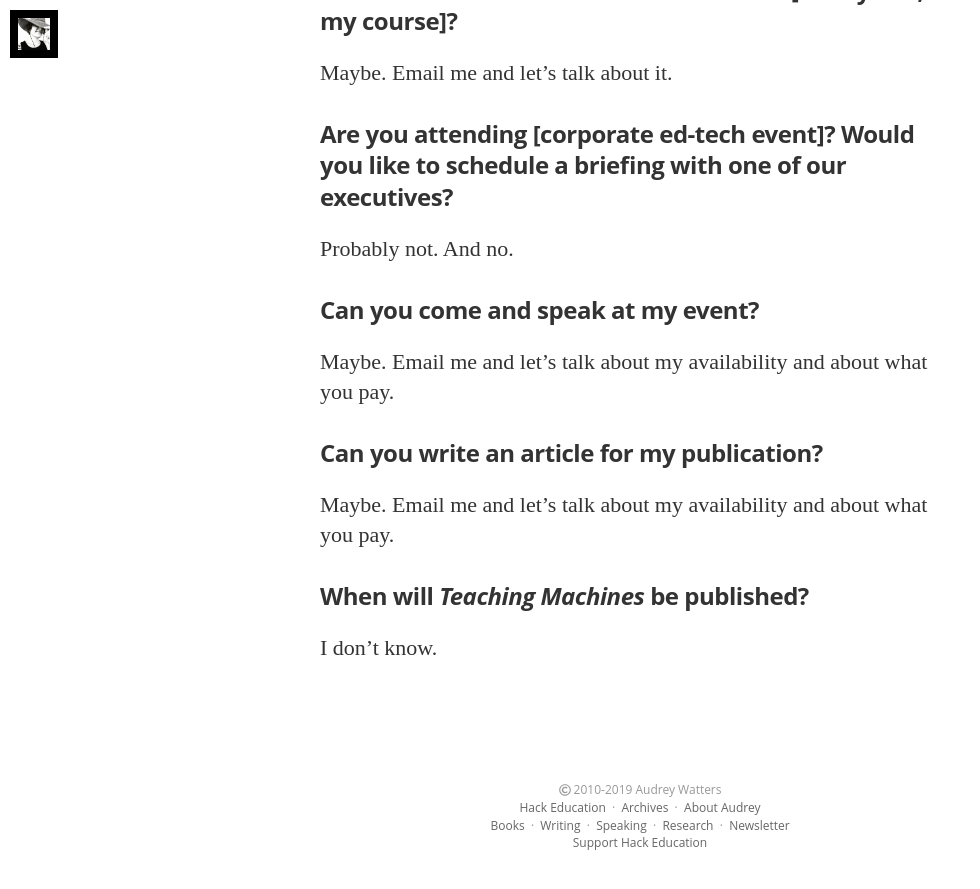
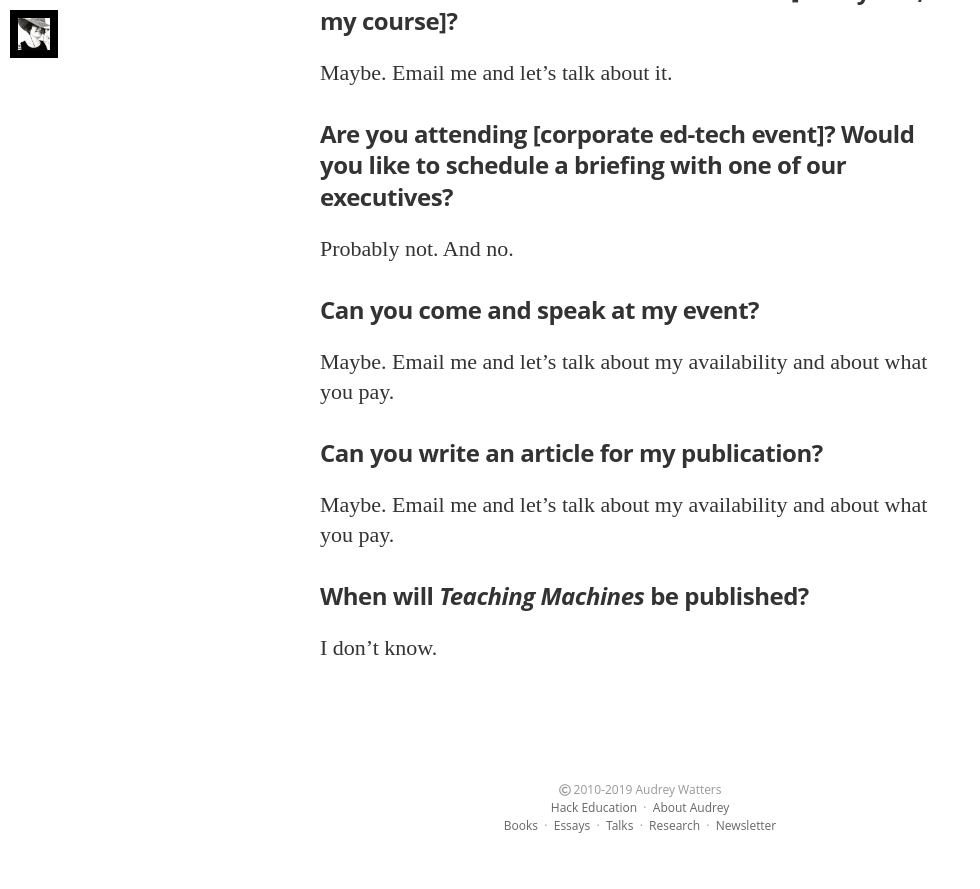
Before and after one commit to audreywatters/faq, a Jekyll site: the page built from index.html, in a window 1280 px wide and 900 px high, scrolled down 1907 px. Shown: the top 889 px of the window, without its empty margins (0-980 px from the left). Built offline with Jekyll 4.4.1, drawn with Linux system fonts in a browser that asks for light colours; nearby versions of some CDN libraries; some web fonts are replaced.

Commit message:
Update footer

```diff
--- a/_includes/footer.html
+++ b/_includes/footer.html
@@ -4,9 +4,8 @@
 
     <div class="inner">
          <section class="copyright"><i class="far fa-copyright"></i> 2010-2019 Audrey Watters</section>
-         <section class="navigation"><a href="http://hackeducation.com">Hack Education</a>&nbsp;&nbsp;·&nbsp;&nbsp;<a href="http://hackeducation.com/archives.html">Archives</a>&nbsp;&nbsp;·&nbsp;&nbsp;<a href="http://audreywatters.com">About Audrey</a></section>
-         <section class="navigation2"><a href="http://audreywatters.com/books/">Books</a>&nbsp;&nbsp;·&nbsp;&nbsp;<a href="http://writing.hackeducation.com">Writing</a>&nbsp;&nbsp;·&nbsp;&nbsp;<a href="http://speaking.hackeducation.com">Speaking</a>&nbsp;&nbsp;·&nbsp;&nbsp;<a href="http://research.hackeducation.com">Research</a>&nbsp;&nbsp;·&nbsp;&nbsp;<a href="http://news.hackeducation.com/">Newsletter</a></section>
-         <section class="support"><a href="http://hackeducation.com/support/">Support Hack Education</a></section>
+         <section class="navigation"><a href="http://hackeducation.com">Hack Education</a>&nbsp;&nbsp;·&nbsp;&nbsp;<a href="http://audreywatters.com">About Audrey</a></section>
+         <section class="navigation2"><a href="http://books.audreywatters.com/">Books</a>&nbsp;&nbsp;·&nbsp;&nbsp;<a href="http://writing.audreywatters.com">Essays</a>&nbsp;&nbsp;·&nbsp;&nbsp;<a href="http://speaking.audreywatters.com">Talks</a>&nbsp;&nbsp;·&nbsp;&nbsp;<a href="http://research.hackeducation.com">Research</a>&nbsp;&nbsp;·&nbsp;&nbsp;<a href="http://news.hackeducation.com/">Newsletter</a></section>
     </div>
 </footer>
 
```
